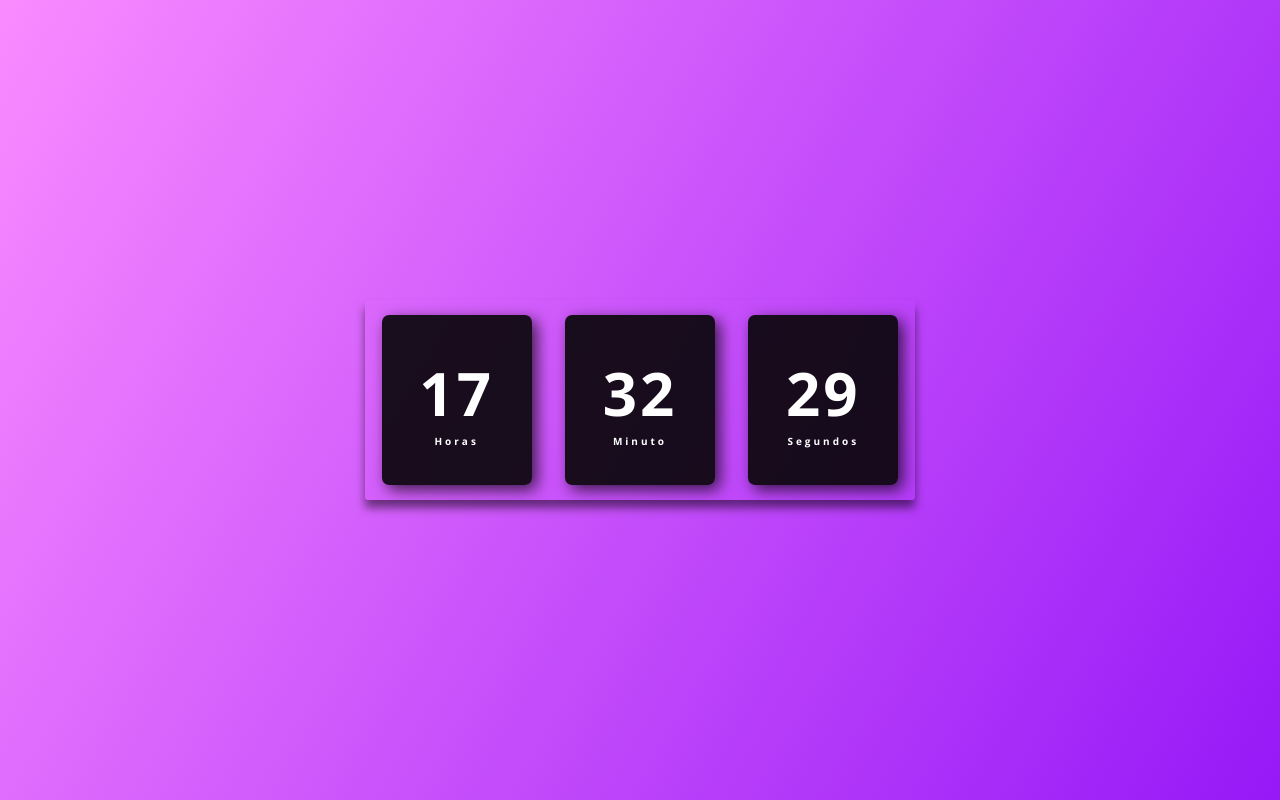
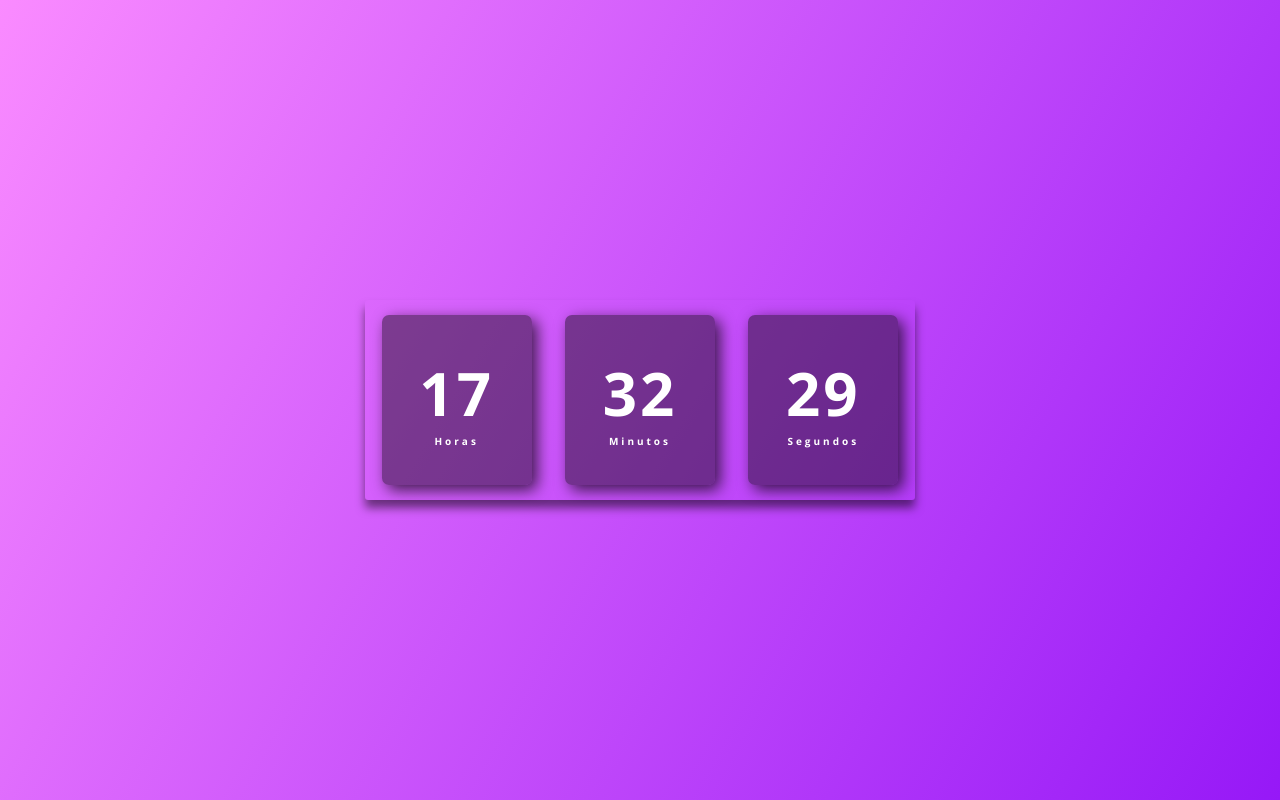
Before and after one commit to GuedesCoder/Rel-gio-Digital, a plain HTML site: page index.html in a window 1280 px wide. Drawn offline with nearby package versions, Linux system fonts and the light colour scheme.

Commit message:
Correção da label "Minutos" e ajustes de CSS

```diff
--- a/assets/styles.css
+++ b/assets/styles.css
@@ -33,7 +33,7 @@ body {
   align-items: center;
   justify-content: center;
   color: #fff;
-  background: rgba(5, 5, 5, 0.9);
+  background: rgba(5, 5, 5, 0.441);
   box-shadow: 5px 5px 15px rgba(0, 0, 0, 0.7);
   border-radius: 7px;
   letter-spacing: 3px;
--- a/index.html
+++ b/index.html
@@ -17,7 +17,7 @@
         </div>
         <div>
             <span id="minutos">00</span>
-            <span class="tempo">Minuto</span>
+            <span class="tempo">Minutos</span>
         </div>
         <div>
             <span id="segundos">00</span>
```
